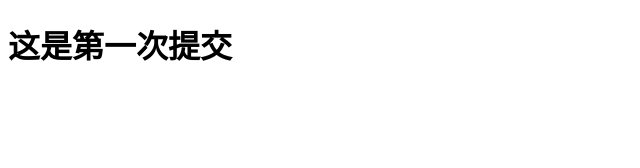
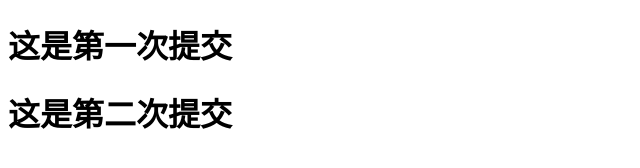
Before and after one commit to printferror/test, a plain HTML site: page index.html in a window 1280 px wide. Shown: the whole page, without its empty margins (0-640 px from the left). Drawn offline with Linux system fonts and the light colour scheme.

Commit message:
第二次提交

```diff
--- a/index.html
+++ b/index.html
@@ -7,5 +7,6 @@
 </head>
 <body>
     <h1>这是第一次提交</h1>
+    <h1>这是第二次提交</h1>
 </body>
 </html>
```
